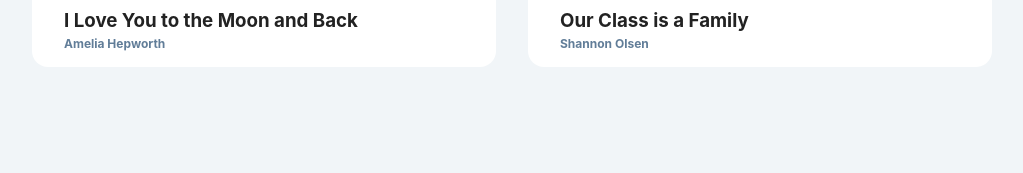
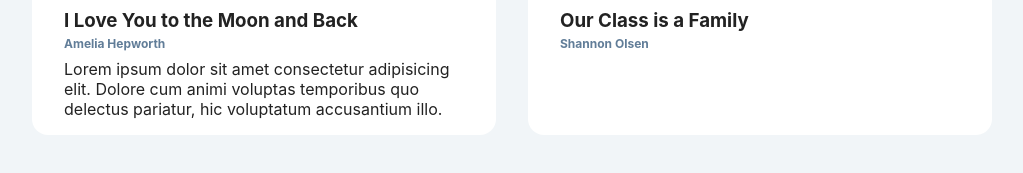
Before and after one commit to john-smilga/react-basics-2020, a React app: page / in a window 1280 px wide. Shown: the part 399-572 px from the top of the page, without its empty margins (32-1055 px from the left). Built offline with nearby package versions, Linux system fonts and the light colour scheme.

Commit message:
25-children-props

```diff
--- a/src/index.css
+++ b/src/index.css
@@ -21,6 +21,7 @@ body {
 @media screen and (min-width: 768px) {
   .booklist {
     grid-template-columns: repeat(3, 1fr);
+    /* align-items: start; */
   }
 }
 
@@ -37,3 +38,6 @@ body {
   font-size: 0.75rem;
   margin-top: 0.25rem;
 }
+.book p {
+  margin-top: 0.5rem;
+}
--- a/src/index.js
+++ b/src/index.js
@@ -22,7 +22,13 @@ function BookList() {
         img={firstBook.img}
         title={firstBook.title}
         author={firstBook.author}
-      />
+      >
+        <p>
+          Lorem ipsum dolor sit amet consectetur adipisicing elit. Dolore cum
+          animi voluptas temporibus quo delectus pariatur, hic voluptatum
+          accusantium illo.
+        </p>
+      </Book>
       <Book
         img={secondBook.img}
         title={secondBook.title}
@@ -32,13 +38,15 @@ function BookList() {
   );
 }
 
-const Book = ({ img, title, author }) => {
-  // const { img, title, author } = props;
+const Book = (props) => {
+  const { img, title, author, children } = props;
+
   return (
     <article className='book'>
       <img src={img} alt='' />
       <h1>{title}</h1>
       <h4>{author}</h4>
+      {children}
     </article>
   );
 };
```
